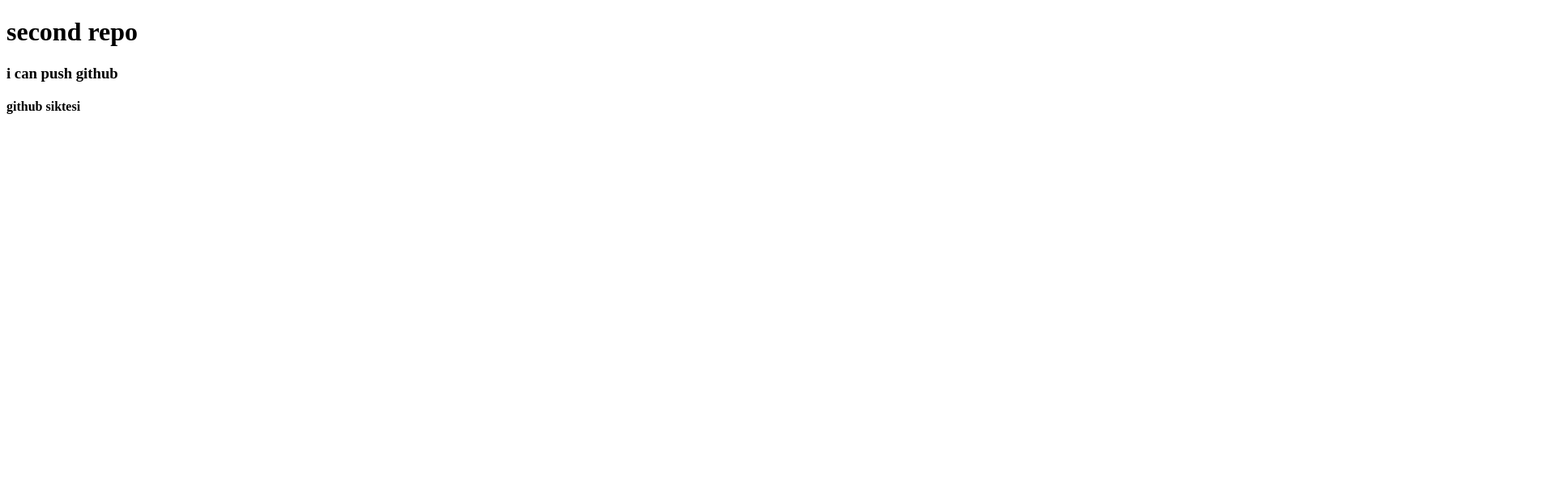
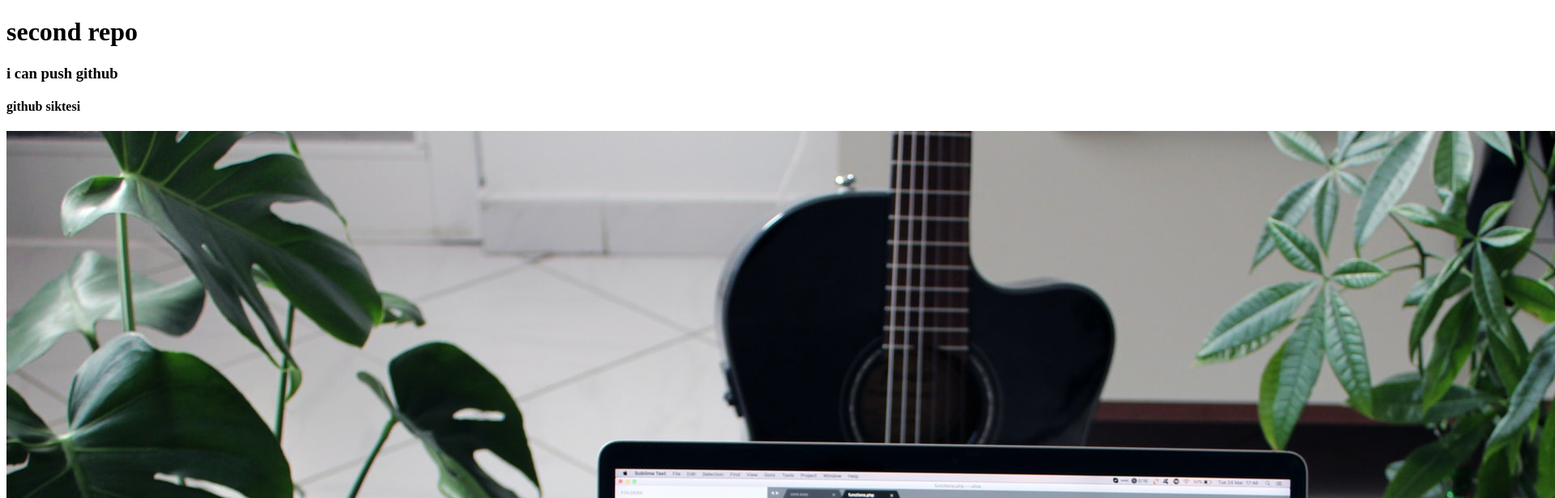
Before and after one commit to sm-nazmus-sakib/second-repo, a plain HTML site: page index.html in a window 1280 px wide. Shown: the top 616 px of the page at 81% size, 1920 px wide, since content can reach past the window. Drawn offline with Linux system fonts and the light colour scheme.

Commit message:
images added

```diff
--- a/index.html
+++ b/index.html
@@ -10,5 +10,7 @@
     <h1> second repo </h1>
     <h3> i can push github </h3>
     <h4> github siktesi </h4>
+    <img src="web.jpg" alt="">
+
 </body>
 </html>
```
Also changed, not shown: cap.PNG (added), web.jpg (added).
